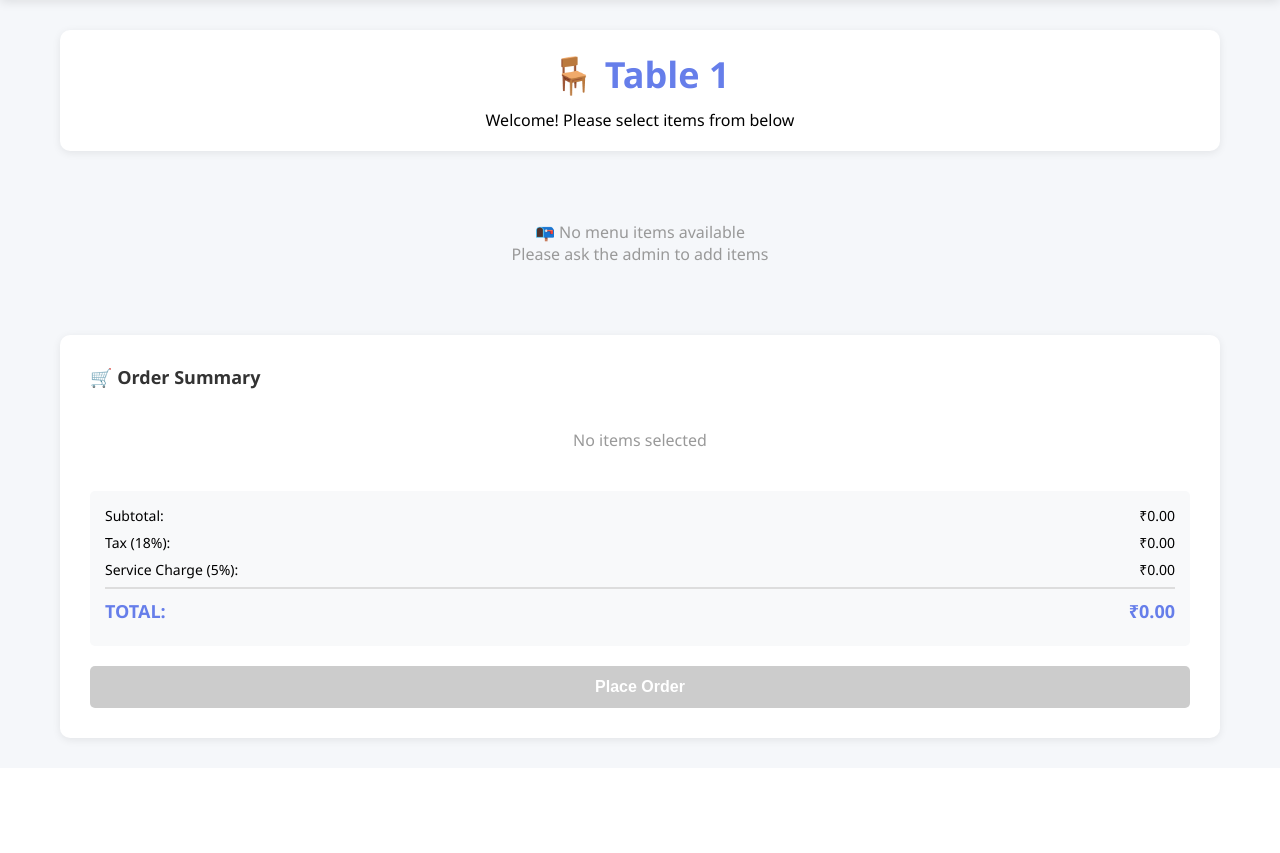
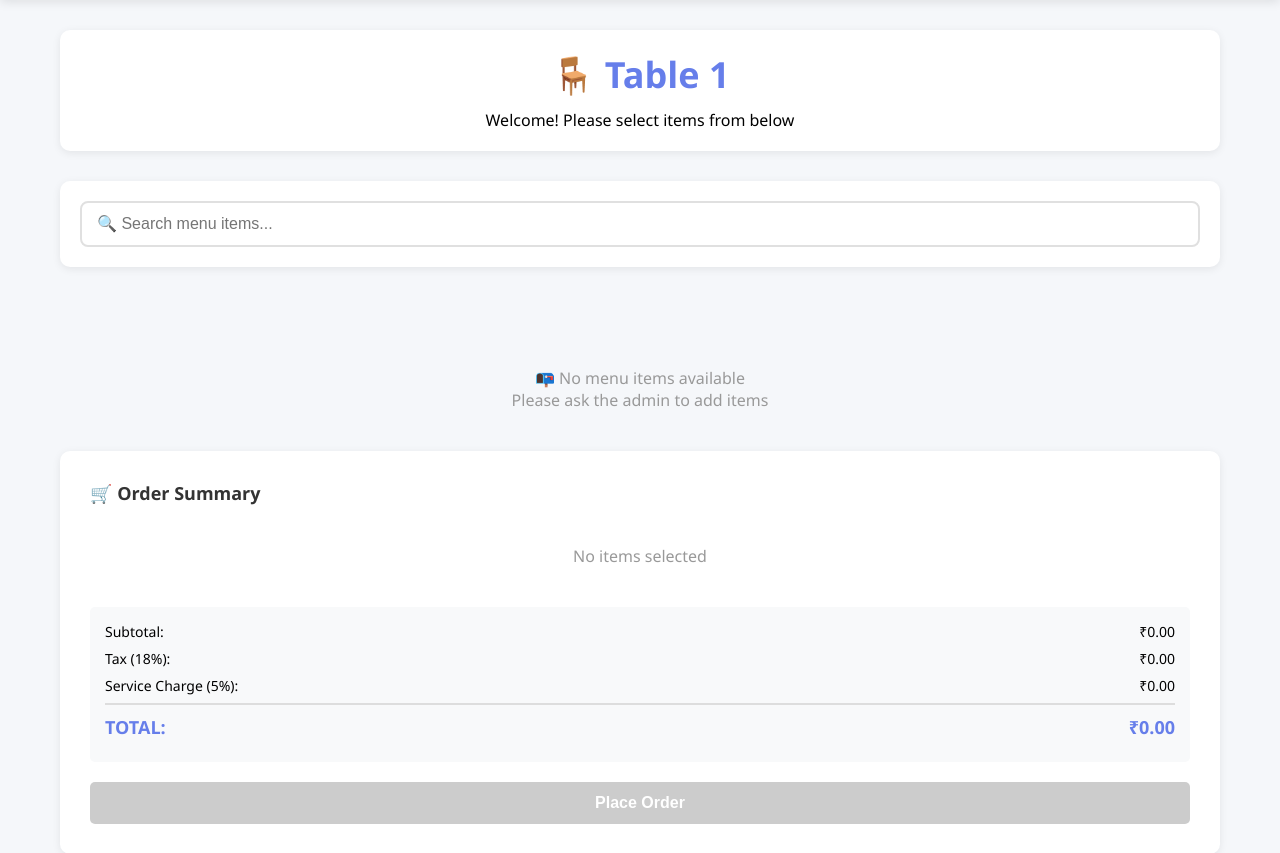
Before and after one commit to santagift24-wq/hotel-app, a Flask app: page /order/1 in a window 1280 px wide. Shown: the part 73-926 px from the top of the page. Before the commit the page ends 817 px from the top, so only its background shows below. Run offline with Flask 3, Linux system fonts and the light colour scheme; data comes from the database, SQL or seed files in the repository; data that the repository does not hold is empty; some libraries are stand-ins or nearby versions.

Commit message:
Feature: Add menu search bar to customer order pages

```diff
--- a/templates/customer/order.html
+++ b/templates/customer/order.html
@@ -391,7 +391,15 @@
         </div>
 
         <div class="layout">
-            <div>
+            <!-- Search Bar -->
+            <div style="margin-bottom: 30px;">
+                <div style="background: white; padding: 20px; border-radius: 10px; box-shadow: 0 2px 8px rgba(0,0,0,0.08);">
+                    <input type="text" id="menuSearch" placeholder="🔍 Search menu items..."
+                           style="width: 100%; padding: 12px 15px; border: 2px solid #e0e0e0; border-radius: 8px; font-size: 16px; box-sizing: border-box; transition: border-color 0.3s;"
+                           onkeyup="searchMenu()" onfocus="this.style.borderColor='#667eea'" onblur="this.style.borderColor='#e0e0e0'">
+                </div>
+            </div>
+
             {% set menu_by_category = {} %}
             {% for item in menu_items %}
                 {% if item.category not in menu_by_category %}
@@ -401,11 +409,11 @@
             {% endfor %}
 
             {% for category in menu_by_category.keys() | sort %}
-                <div class="menu-section">
+            <div class="menu-section" data-category="{{ category }}">
                 <h2>{{ category }}</h2>
                 <div class="menu-grid">
                     {% for item in menu_by_category[category] %}
-                        <div class="menu-card">
+                    <div class="menu-card" data-item-name="{{ item.name|lower }}" data-item-category="{{ category|lower }}" data-item-id="{{ item.id }}">
                         {% if item.image_path %}
                         <img src="{{ item.image_path }}" style="width: 100%; height: 180px; object-fit: cover; border-radius: 8px 8px 0 0;">
                         {% else %}
@@ -482,6 +490,40 @@
             })
             .catch(err => console.log('Hotel name loading skipped'));
 
+        // Search Menu Items Function
+        function searchMenu() {
+            const searchTerm = document.getElementById('menuSearch').value.toLowerCase();
+            const menuCards = document.querySelectorAll('.menu-card');
+            const menuSections = document.querySelectorAll('.menu-section');
+
+            menuCards.forEach(card => {
+                const itemName = card.getAttribute('data-item-name');
+                const itemCategory = card.getAttribute('data-item-category');
+
+                if (searchTerm === '') {
+                    // Show all if search is empty
+                    card.style.display = 'block';
+                } else if (itemName.includes(searchTerm) || itemCategory.includes(searchTerm)) {
+                    // Show matching items
+                    card.style.display = 'block';
+                } else {
+                    // Hide non-matching items
+                    card.style.display = 'none';
+                }
+            });
+
+            // Hide category sections that have no visible items
+            menuSections.forEach(section => {
+                const visibleCards = section.querySelectorAll('.menu-card[style="display: block"]').length;
+                const totalCards = section.querySelectorAll('.menu-card').length;
+
+                if (visibleCards === 0 && totalCards > 0) {
+                    section.style.display = 'none';
+                } else {
+                    section.style.display = 'block';
+                }
+            });
+        }
 
         function increaseQty(itemId, itemName, itemPrice) {
             if (!canModifyOrder && orderConfirmed) {
```
Also changed, not shown: templates/customer/order_new.html (+46 -2 lines). Lines whose indentation alone changed are shown as unchanged.
